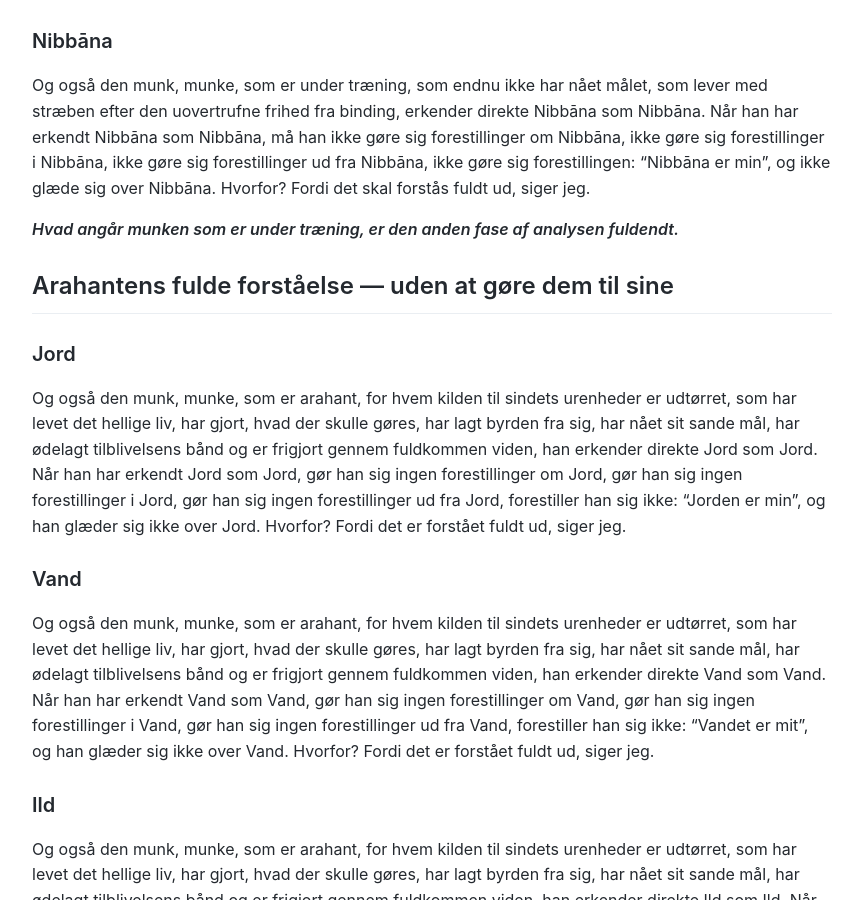
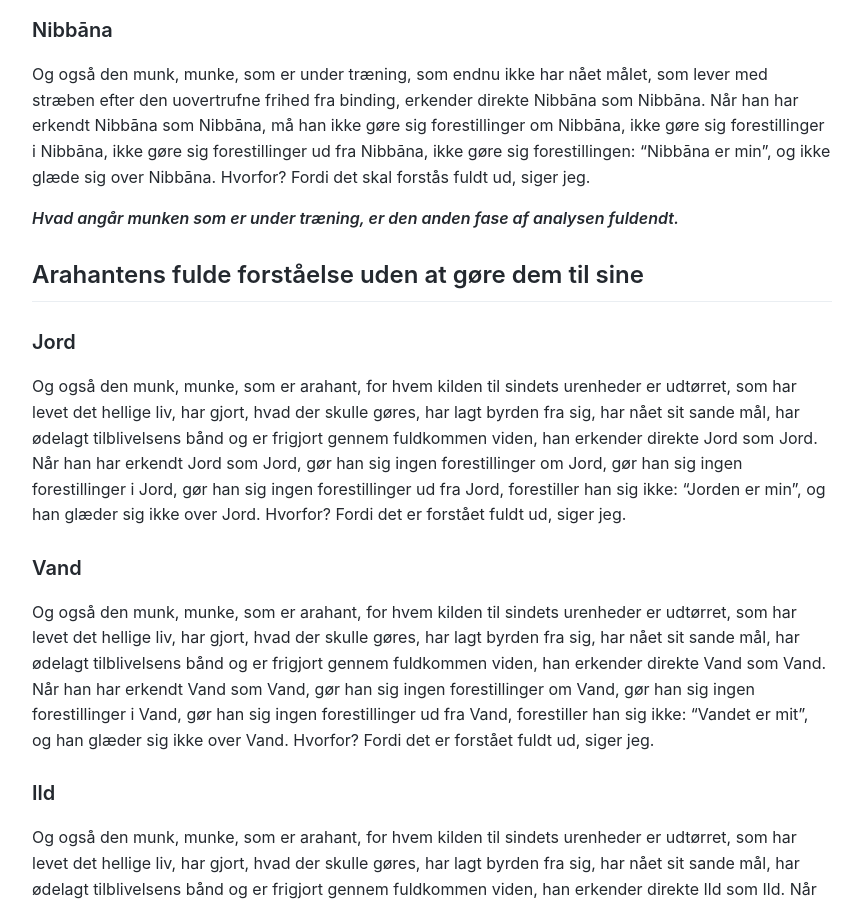
Before and after one commit to henningvhansen/Suttaer, a Jekyll site: the page built from majjhima/02-suttaer/MN01.md, in a window 1280 px wide and 900 px high, scrolled down 16655 px. Shown: the whole window, without its empty margins (208-1069 px from the left). Built offline with Jekyll 4.4.1, drawn with Linux system fonts in a browser that asks for light colours; some of the changed text lies outside the part shown.

Commit message:
Update MN01.md

```diff
--- a/majjhima/02-suttaer/MN01.md
+++ b/majjhima/02-suttaer/MN01.md
@@ -22,16 +22,16 @@ _Mūlapariyāya Sutta_ undersøger den grundlæggende forskel mellem den uvidend
 
 For læseren er det vigtigt at holde sig for øje, at suttaens egentlige anliggende ikke blot synes at være en klassifikation af objekter og personer, men snarere en dynamisk analyse af sindets mulighed for frigørelse. Gennem den trinvise progression fra den uvidende persons forvrængede virkelighedsopfattelse til arahantens og Tathāgatas fulde indsigt synliggøres det, hvordan stræben mod frigørelse bærer frugt. Suttaen viser, at den gradvise afvikling af en "selv"-orienteret appropriation i sidste ende åbner for en fuldkommen forløsning af sindet — en tilstand af uomstødelig fred og frihed.
 #### **Persontyper (8)**
-#### 1. [Den uvidende almindelige person](#den-uvidende-almindelige-persons-fejlopfattelse-af-de-24-refleksionsobjekter )[^3]
-#### 2. [Munken under træning](#munkens-begyndende-forståelse-af-de-24-refleksionsobjekter)[^31]
+##### 1. [Den uvidende almindelige person](#den-uvidende-almindelige-persons-fejlopfattelse-af-de-24-refleksionsobjekter )[^3]
+##### 2. [Munken under træning](#munkens-begyndende-forståelse-af-de-24-refleksionsobjekter)[^31]
 ##### 3. Arahanten i fire aspekter[^32]
-- **[uden at gøre dem til sine](#arahantens-fulde-forståelse-uden-at-gøre-dem-til-sine)**
-- **[frigjort af begær](#arahantens-fulde-forståelse-frigjort-af-begær)[^36]**
-- **[frigjort af vrede](#arahantens-fulde-forståelse-frigjort-af-vrede)[^34]**
-- **[frigjort af vildfarelse](#arahantens-fulde-forståelse-frigjort-af-vildfarelse)[^33]**
-#### 4. Tathāgata i to aspekter
-- **[med direkte og umiddelbar indsigt](#tathāgatas-direkte-og-umiddelbare-indsigt-i-de-24-refleksionsobjekter)**
-- **[med fuldendt og ubegrænset forståelse](#tathāgatas-fuldendte-og-ubegrænsede-forståelse-af-de-24-refleksionsobjekter)**
+- [uden at gøre dem til sine](#arahantens-fulde-forståelse-uden-at-gøre-dem-til-sine)
+- [frigjort af begær](#arahantens-fulde-forståelse-frigjort-af-begær)[^36]
+- [frigjort af vrede](#arahantens-fulde-forståelse-frigjort-af-vrede)[^34]
+- [frigjort af vildfarelse](#arahantens-fulde-forståelse-frigjort-af-vildfarelse)[^33]
+##### 4. Tathāgata i to aspekter
+- [med direkte og umiddelbar indsigt](#tathāgatas-direkte-og-umiddelbare-indsigt-i-de-24-refleksionsobjekter)
+- [med fuldendt og ubegrænset forståelse](#tathāgatas-fuldendte-og-ubegrænsede-forståelse-af-de-24-refleksionsobjekter)
 #### **Refleksionsobjekterne (24)**
 ##### 1. De fire elementer
 - Jord[^4]
@@ -309,7 +309,7 @@ Når han har erkendt Nibbāna som Nibbāna, må han ikke gøre sig forestillinge
 Hvorfor? Fordi det skal forstås fuldt ud, siger jeg.
 
 _**Hvad angår munken som er under træning, er den anden fase af analysen fuldendt.**_
-## Arahantens fulde forståelse — uden at gøre dem til sine
+## Arahantens fulde forståelse uden at gøre dem til sine
 ### Jord
 Og også den munk, munke, som er arahant, for hvem kilden til sindets urenheder er udtørret, som har levet det hellige liv, har gjort, hvad der skulle gøres, har lagt byrden fra sig, har nået sit sande mål, har ødelagt tilblivelsens bånd og er frigjort gennem fuldkommen viden, han erkender direkte Jord som Jord.
 Når han har erkendt Jord som Jord, gør han sig ingen forestillinger om Jord, gør han sig ingen forestillinger i Jord, gør han sig ingen forestillinger ud fra Jord, forestiller han sig ikke: "Jorden er min", og han glæder sig ikke over Jord.
@@ -409,7 +409,7 @@ Når han har erkendt Nibbāna som Nibbāna, gør han sig ingen forestillinger om
 Hvorfor? Fordi det er forstået fuldt ud, siger jeg.
 
 _**Hvad angår arahanten, er den tredie fase af analysen fuldendt.**_
-## Arahantens fulde forståelse — frigjort af begær
+## Arahantens fulde forståelse frigjort af begær
 
 ### Jord
 Og også den munk, munke, som er arahant, for hvem kilden til sindets urenheder er udtørret, som har levet det hellige liv, har gjort, hvad der skulle gøres, har lagt byrden fra sig, har nået sit sande mål, har ødelagt tilblivelsens bånd og er frigjort gennem fuldkommen viden, også han erkender direkte Jord som Jord.
@@ -509,7 +509,7 @@ Når han har erkendt Nibbāna som Nibbāna, gør han sig ingen forestillinger om
 Hvorfor? Fordi begæret er tilintetgjort, fordi han er uden begær, siger jeg.
 
 _**Hvad angår arahanten, er den fjerde fase af analysen fuldendt.**_
-## Arahantens fulde forståelse — frigjort af vrede
+## Arahantens fulde forståelse frigjort af vrede
 
 ### Jord
 Og også den munk, munke, som er arahant, for hvem kilden til sindets urenheder er udtørret, som har levet det hellige liv, har gjort, hvad der skulle gøres, har lagt byrden fra sig, har nået sit sande mål, har ødelagt tilblivelsens bånd og er frigjort gennem fuldkommen viden, også han erkender direkte Jord som Jord.
@@ -609,7 +609,7 @@ Når han har erkendt Nibbāna som Nibbāna, gør han sig ingen forestillinger om
 Hvorfor? Fordi vreden er tilintetgjort, fordi han er uden vrede, siger jeg.
 
 _**Hvad angår arahanten, er den femte fase af analysen fuldendt.**_
-## Arahantens fulde forståelse — frigjort af vildfarelse
+## Arahantens fulde forståelse frigjort af vildfarelse
 ### Jord
 Og også den munk, munke, som er arahant, for hvem kilden til sindets urenheder er udtørret, som har levet det hellige liv, har gjort, hvad der skulle gøres, har lagt byrden fra sig, har nået sit sande mål, har ødelagt tilblivelsens bånd og er frigjort gennem fuldkommen viden, også han erkender direkte Jord som Jord.
 Når han har erkendt Jord som Jord, gør han sig ingen forestillinger om Jord, gør han sig ingen forestillinger i Jord, gør han sig ingen forestillinger ud fra Jord, forestiller han sig ikke: “Jorden er min”, og han glæder sig ikke over Jord.
```
